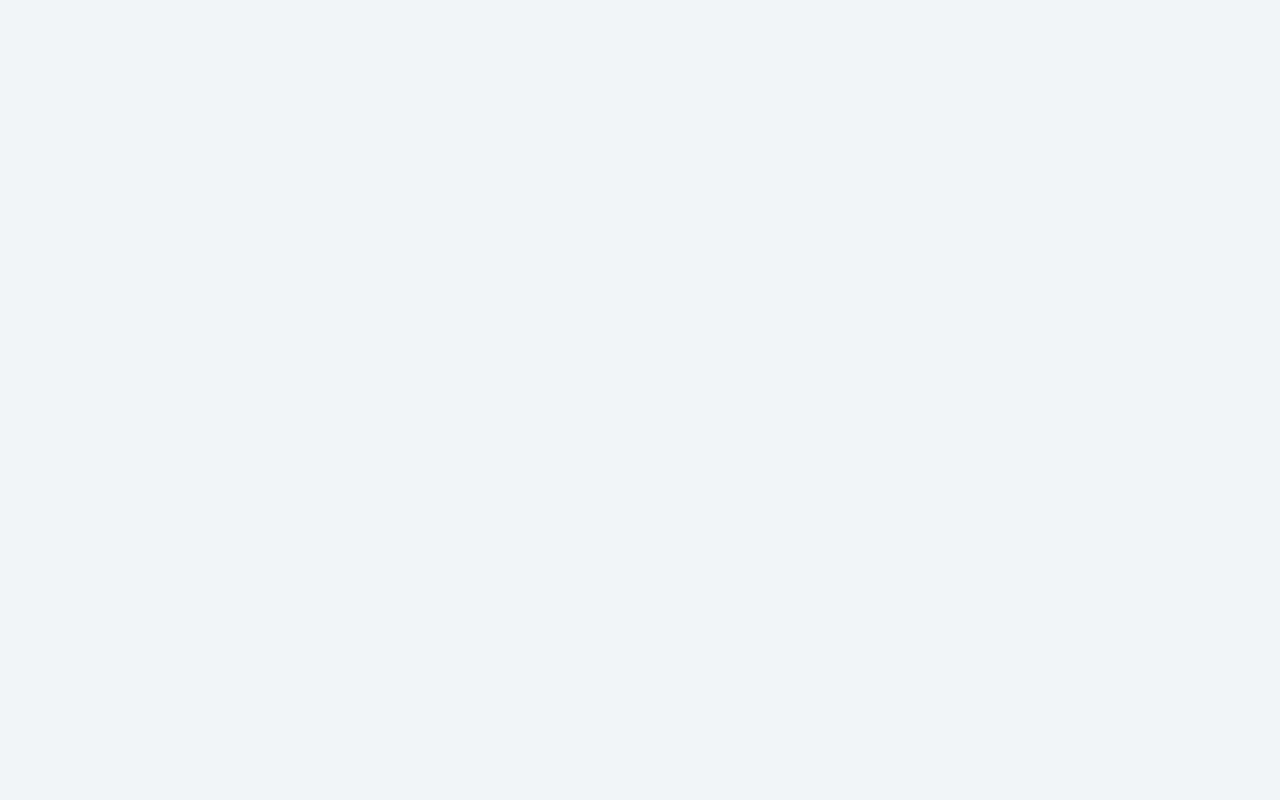
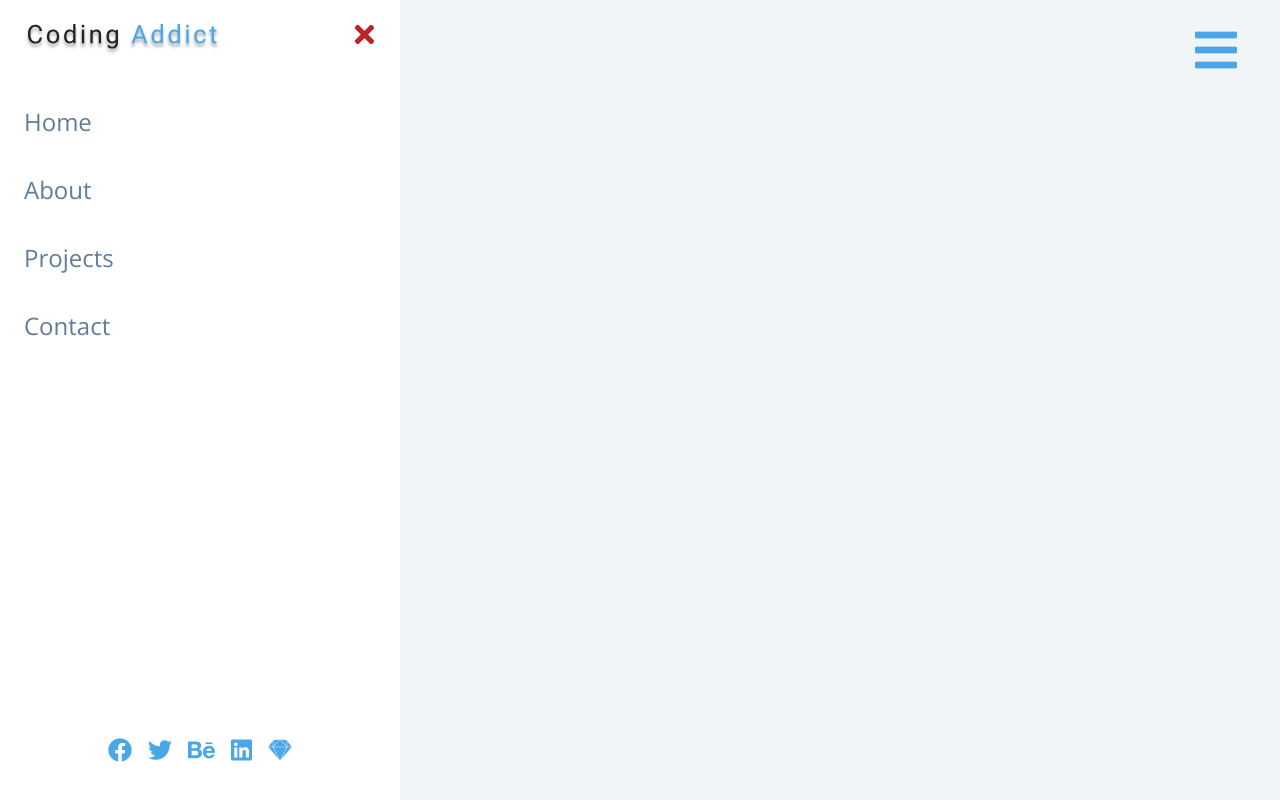
Before and after one commit to khairellah/js_05_sidebar, a plain HTML site: page index.html in a window 1280 px wide. Drawn offline with nearby package versions, Linux system fonts and the light colour scheme.

Commit message:
"Code html file"

```diff
--- a/index.html
+++ b/index.html
@@ -14,6 +14,60 @@
     <link rel="stylesheet" href="styles.css" />
   </head>
   <body>
+    <button class="sidebar-toggle">
+      <i class="fas fa-bars"></i>
+    </button>
+    <aside class="sidebar">
+      <div class="sidebar-header">
+        <img src="./logo.svg" alt="" class="logo">
+        <button class="close-btn">
+          <i class="fas fa-times"></i>
+        </button>
+      </div>
+      <!-- links -->
+      <ul class="links">
+        <li>
+          <a href="index.html">home</a>
+        </li>
+        <li>
+          <a href="about.html">about</a>
+        </li>
+        <li>
+          <a href="projects.html">projects</a>
+        </li>
+        <li>
+          <a href="contact.html">contact</a>
+        </li>
+      </ul>
+      <!-- social media -->
+      <ul class="social-icons">
+        <li>
+          <a href="https://www.twitter.com">
+            <i class="fab fa-facebook"></i>
+          </a>
+        </li>
+        <li>
+          <a href="https://www.twitter.com">
+            <i class="fab fa-twitter"></i>
+          </a>
+        </li>
+        <li>
+          <a href="https://www.twitter.com">
+            <i class="fab fa-behance"></i>
+          </a>
+        </li>
+        <li>
+          <a href="https://www.twitter.com">
+            <i class="fab fa-linkedin"></i>
+          </a>
+        </li>
+        <li>
+          <a href="https://www.twitter.com">
+            <i class="fab fa-sketch"></i>
+          </a>
+        </li>
+      </ul>
+    </aside>
     <!-- javascript -->
     <script src="app.js"></script>
   </body>
```
